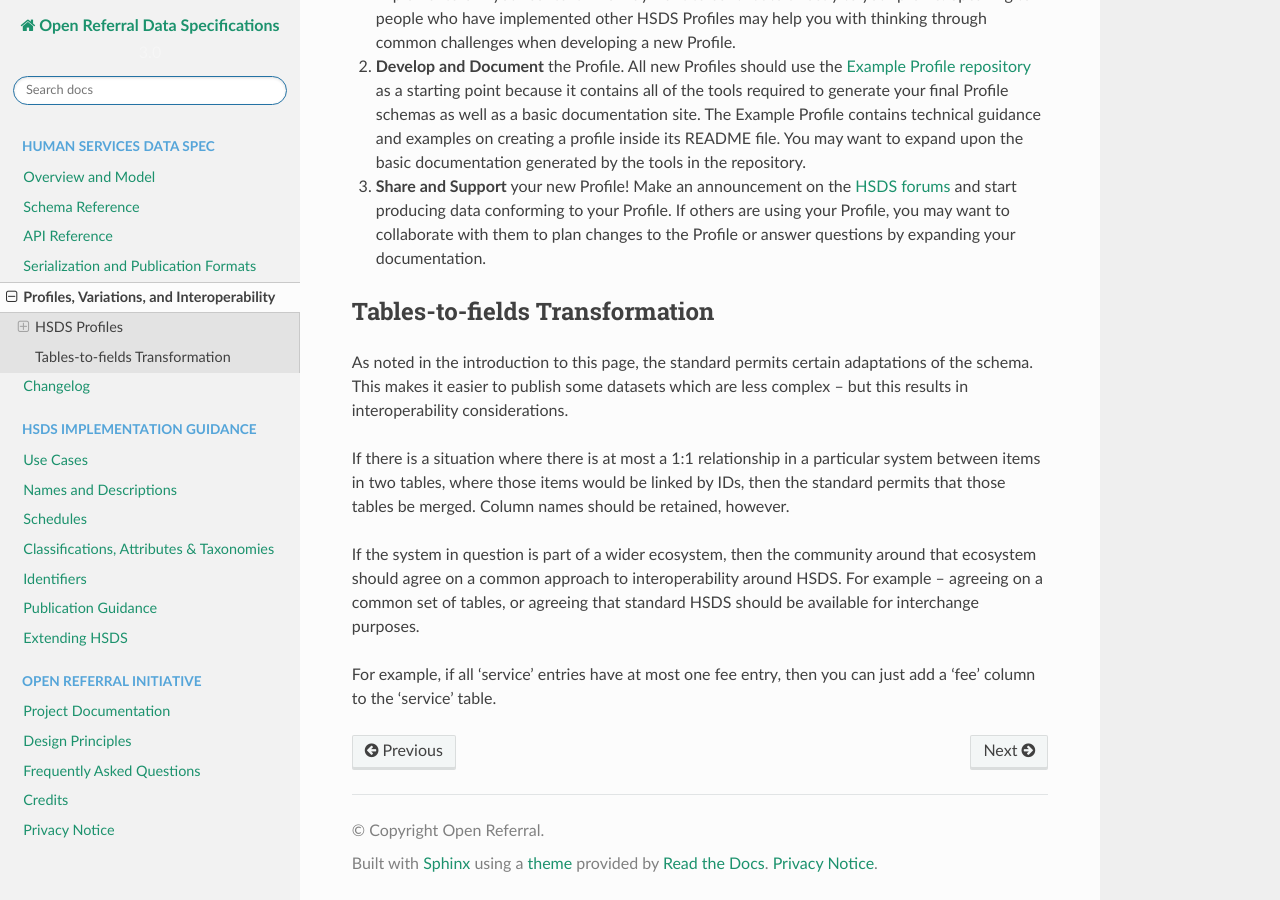
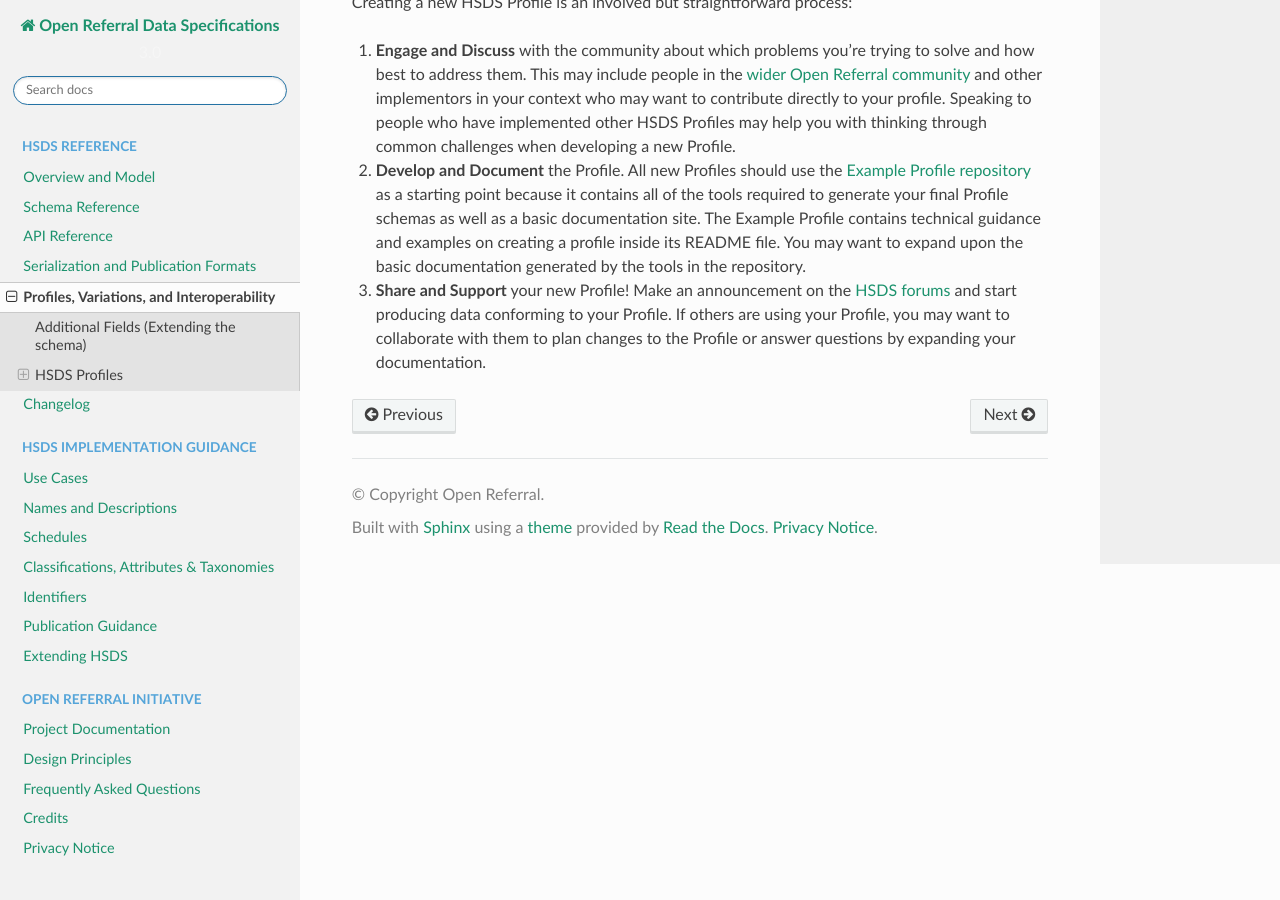
Before and after one commit to openreferral/specification, a Sphinx documentation site: the page built from docs/hsds/variations_interoperability.md, in a window 1280 px wide and 900 px high, scrolled down 2020 px. Built offline with Sphinx 7.4.7 and the Read the Docs theme 2.0.0, drawn with Linux system fonts in a browser that asks for light colours; a script that is not in the unit is left out; comment, search, counter and statistics services are not loaded; some of the changed text lies outside the part shown.

Commit message:
Changes to docs structure re serialization

```diff
--- a/docs/hsds/variations_interoperability.md
+++ b/docs/hsds/variations_interoperability.md
@@ -5,7 +5,11 @@
 
 Being an international standard, however, means that the needs of HSDS publishers and users are often significantly variable across varying contexts. In different geographies, sectors, and scenarios of usage, users may need different information about services, locations, and organizations.
 
-To this end, HSDS makes several provisions to ensure that the standard can be effectively adapted for use in a given context. The first of these is the *HSDS Profiles* mechanism, by which people can collaboratively build upon HSDS as a base in ways that further shape the standard for a particular purpose. HSDS also offers flexibility for publishing data using a simplified structure in some cases.
+To this end, HSDS makes several provisions to ensure that the standard can be effectively adapted for use in a given context. The most powerful and impactful of these is the *HSDS Profiles* mechanism, by which people can collaboratively build upon HSDS as a base in ways that further shape the standard for a particular purpose.
+
+## Additional Fields (Extending the schema)
+
+HSDS is a permissive standard which means that data is considered valid as long at it meets
 
 
 ## HSDS Profiles
@@ -50,13 +54,3 @@
 1. **Engage and Discuss** with the community about which problems you're trying to solve and how best to address them. This may include people in the [wider Open Referral community](https://forum.openreferral.org/) and other implementors in your context who may want to contribute directly to your profile. Speaking to people who have implemented other HSDS Profiles may help you with thinking through common challenges when developing a new Profile.
 2. **Develop and Document** the Profile. All new Profiles should use the [Example Profile repository](https://github.com/openreferral/hsds_example_profile) as a starting point because it contains all of the tools required to generate your final Profile schemas as well as a basic documentation site. The Example Profile contains technical guidance and examples on creating a profile inside its README file. You may want to expand upon the basic documentation generated by the tools in the repository.
 3. **Share and Support** your new Profile! Make an announcement on the [HSDS forums](https://forum.openreferral.org/) and start producing data conforming to your Profile. If others are using your Profile, you may want to collaborate with them to plan changes to the Profile or answer questions by expanding your documentation.
-
-## Tables-to-fields Transformation
-
-As noted in the introduction to this page, the standard permits certain adaptations of the schema. This makes it easier to publish some datasets which are less complex &ndash; but this results in interoperability considerations.
-
-If there is a situation where there is at most a 1:1 relationship in a particular system between items in two tables, where those items would be linked by IDs, then the standard permits that those tables be merged. Column names should be retained, however.
-
-If the system in question is part of a wider ecosystem, then the community around that ecosystem should agree on a common approach to interoperability around HSDS. For example &ndash;  agreeing on a common set of tables, or agreeing that standard HSDS should be available for interchange purposes.
-
-For example, if all ‘service’ entries have at most one fee entry, then you can just add a ‘fee’ column to the ‘service’ table.
```
Also changed, not shown: docs/hsds/api_reference.md (+8 -10 lines), docs/hsds/serialization.md (+4 -4 lines), docs/index.md (+1 -1 lines).
